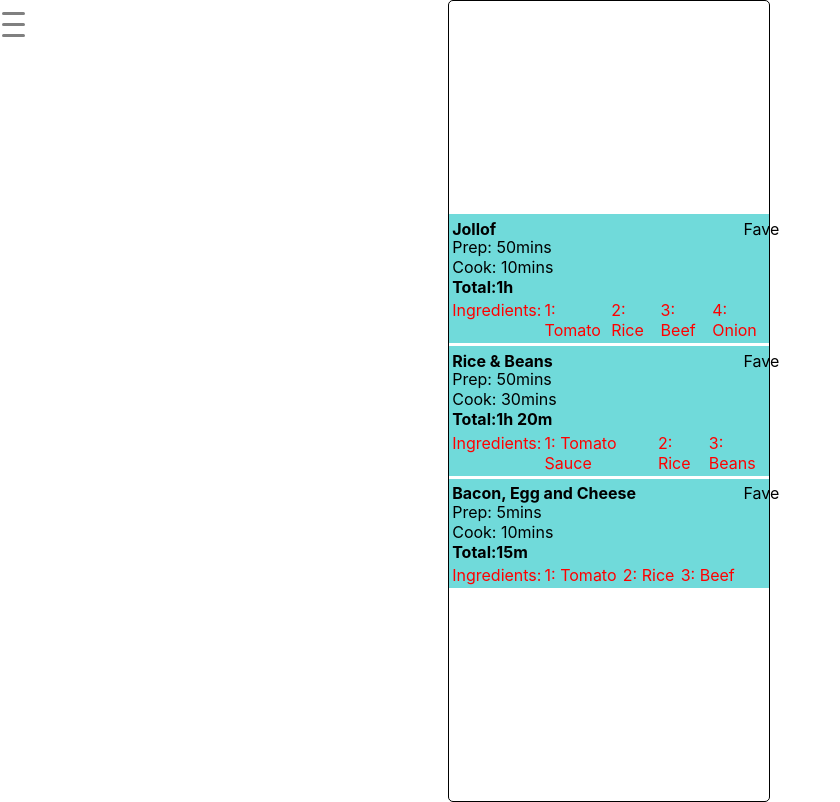
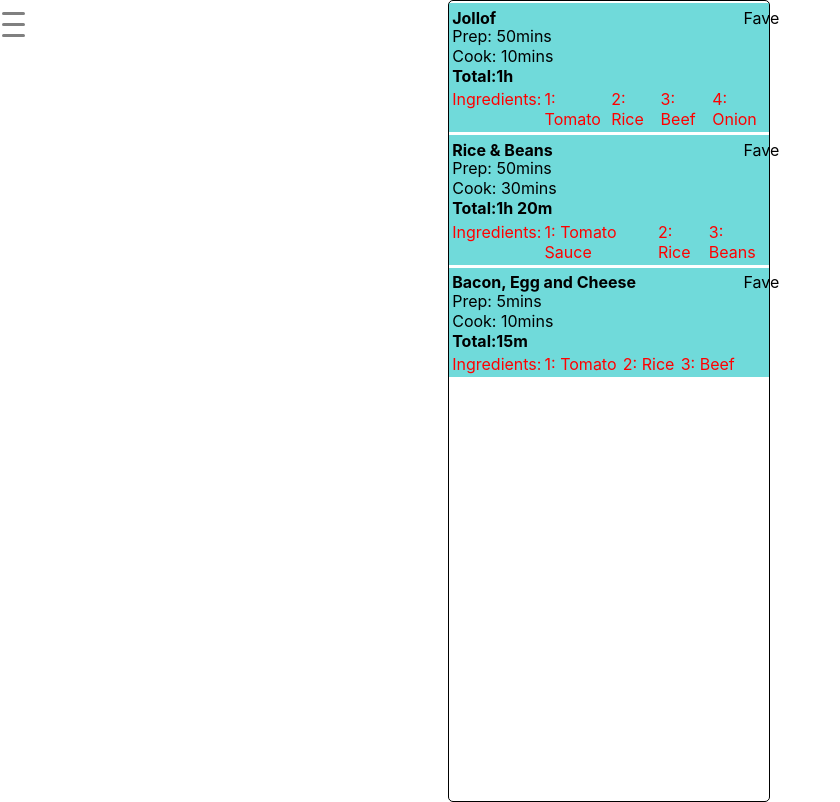
Before and after one commit to ValtierraXavier/RecipeBook, a React (Create React App) app: page / in a window 1280 px wide. Shown: the whole page, without its empty margins (0-840 px from the left). Built offline with nearby package versions, Linux system fonts and the light colour scheme.

Commit message:
small changes and notes

```diff
--- a/src/Components/MenuTab/MenuTab.css
+++ b/src/Components/MenuTab/MenuTab.css
@@ -2,7 +2,7 @@
     display: flex;
     position: absolute;
     flex-flow: column nowrap;
-    justify-content: center;
+    /* justify-content: center; */
     align-items: center;
     width: 25dvw;
     height: 100dvh;
--- a/src/Components/NavDrawer/Drawer/Drawer.jsx
+++ b/src/Components/NavDrawer/Drawer/Drawer.jsx
@@ -18,7 +18,7 @@ export default function Drawer() {
     useEffect(()=>{
         slide()
     })
-
+  //add close on click outide element functionality.
   return (
     <div className='drawer' id='drawer'>
         <HamburgerButton/>
```
